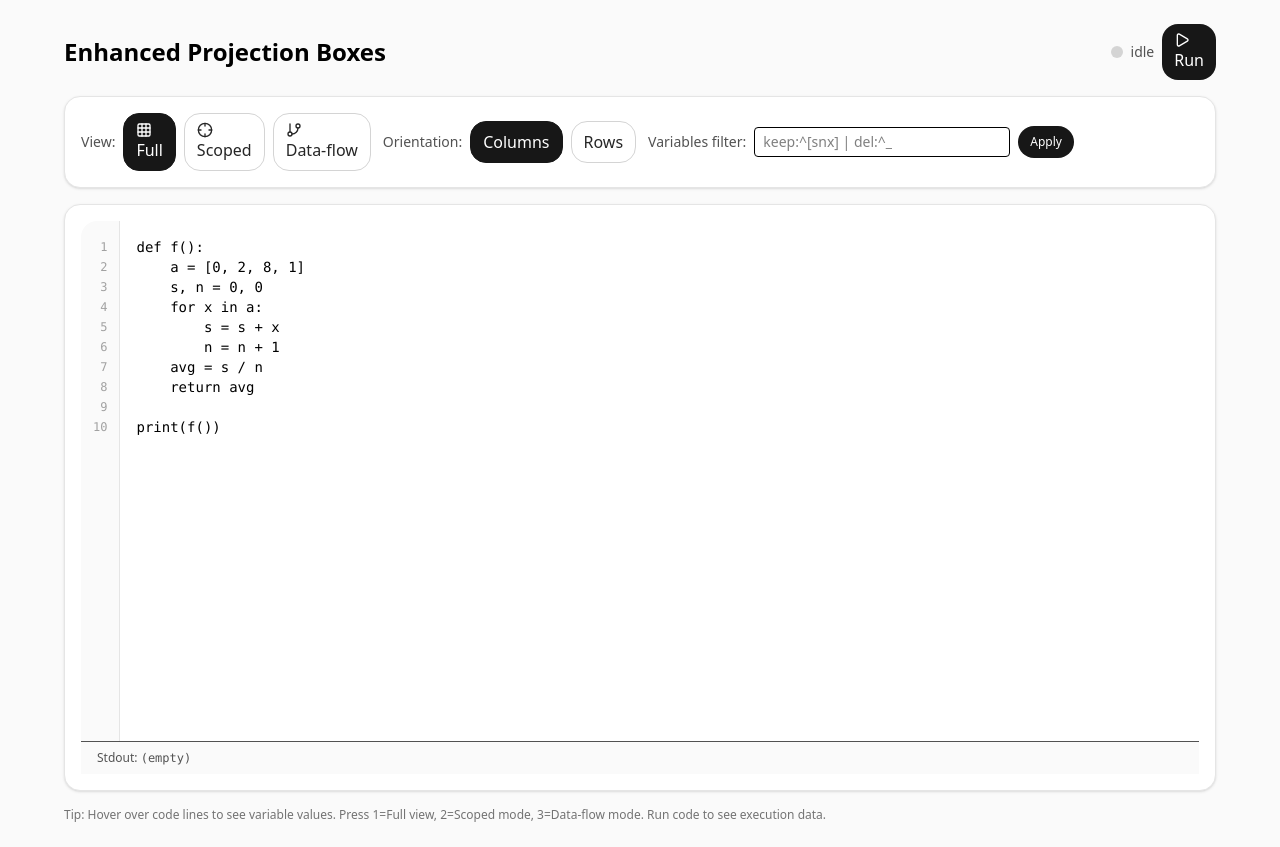
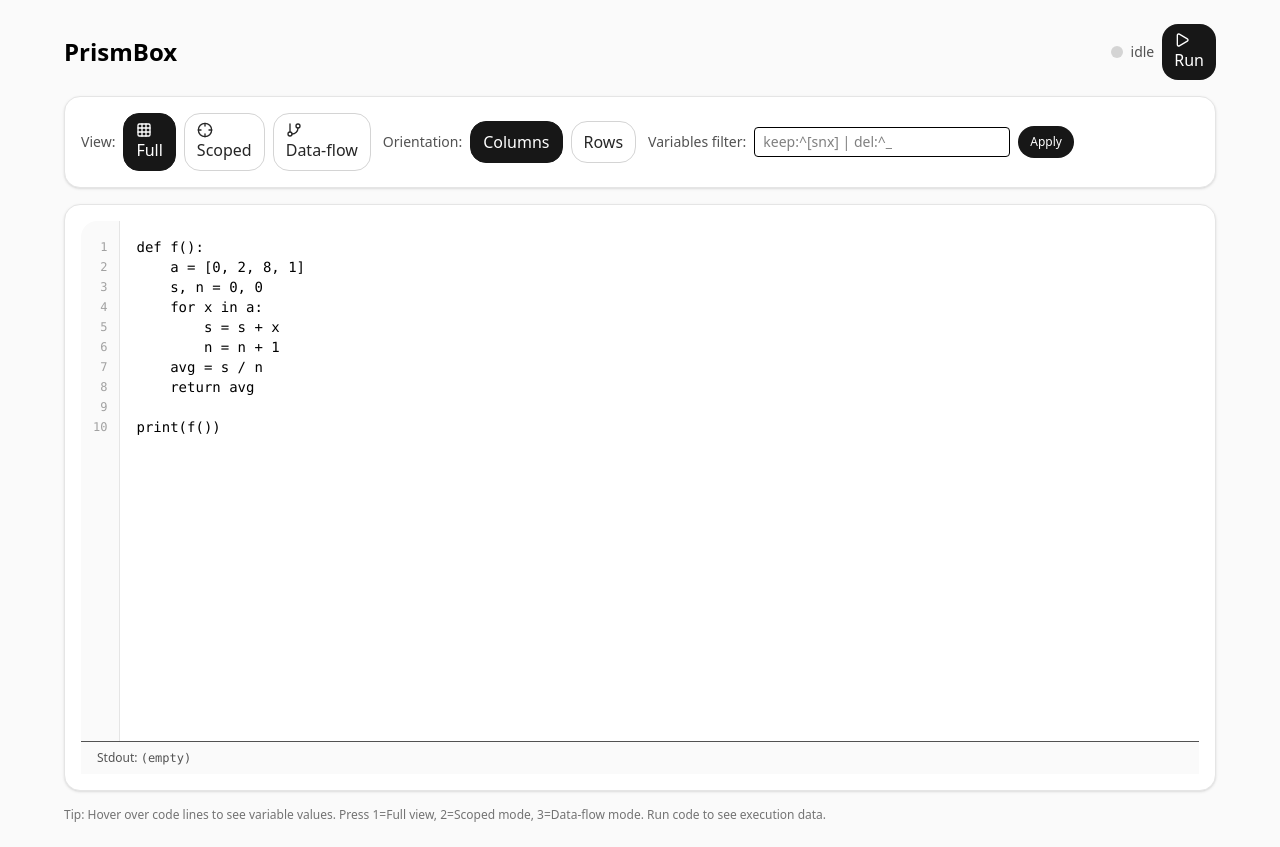
Before and after one commit to khesoem/projection-boxes, a React (Vite) app: page / in a window 1280 px wide. Built offline with nearby package versions, Linux system fonts and the light colour scheme.

Commit message:
fix: UI fixed

```diff
--- a/index.html
+++ b/index.html
@@ -6,7 +6,7 @@
     <link rel="icon" type="image/x-icon" href="favicon.ico" />
     <link rel="shortcut icon" href="favicon.ico" />
     <meta name="viewport" content="width=device-width, initial-scale=1.0" />
-    <title>Projection Boxes</title>
+    <title>PrismBox</title>
   </head>
   <body>
     <div id="root"></div>
--- a/src/App.tsx
+++ b/src/App.tsx
@@ -220,7 +220,7 @@
       {/* Header */}
       <div className="flex items-center justify-between flex-wrap gap-3">
         <div className="flex items-center gap-3">
-          <h1 className="text-xl sm:text-2xl font-semibold">Enhanced Projection Boxes</h1>
+          <h1 className="text-xl sm:text-2xl font-semibold">PrismBox</h1>
         </div>
         <div className="flex items-center gap-2">
           <StatusDot status={status} />
```
